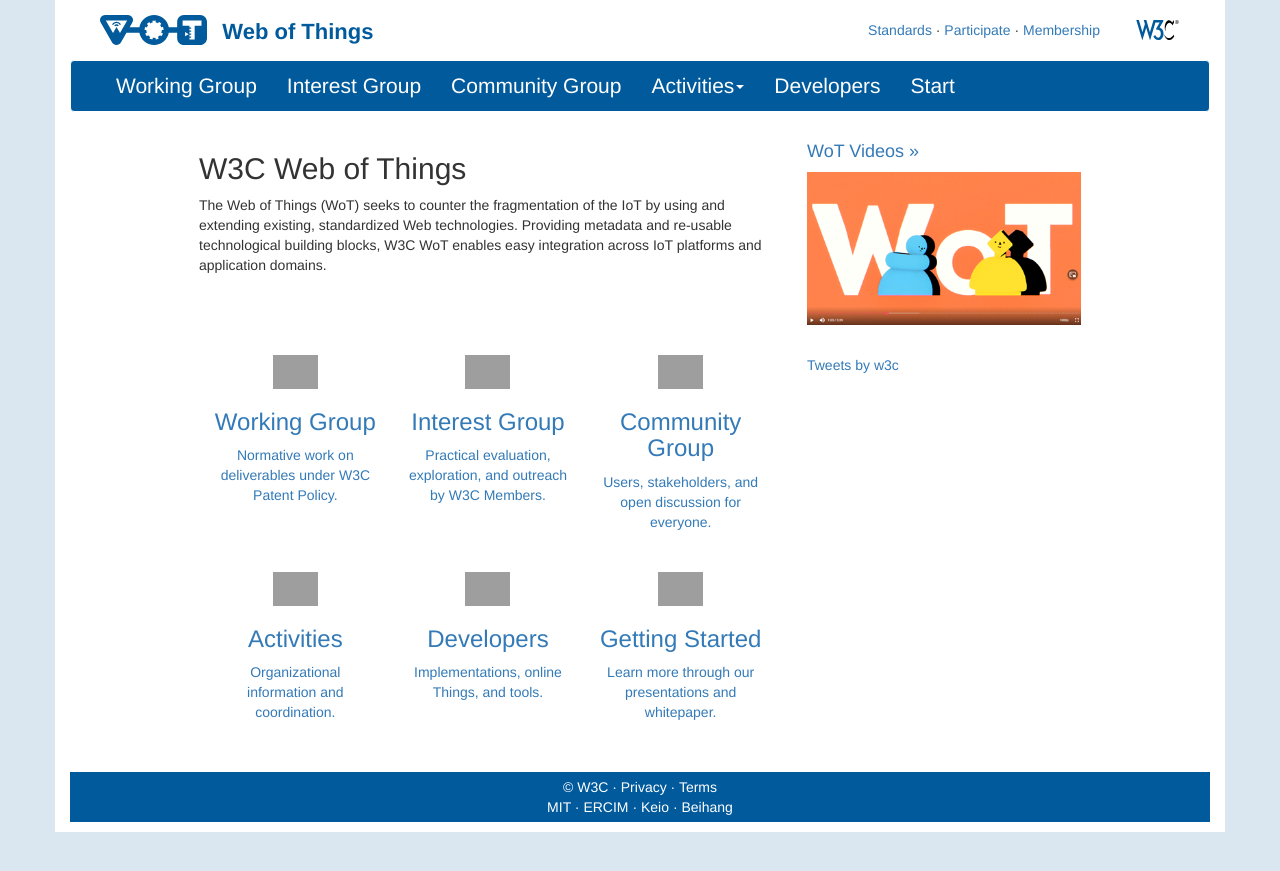
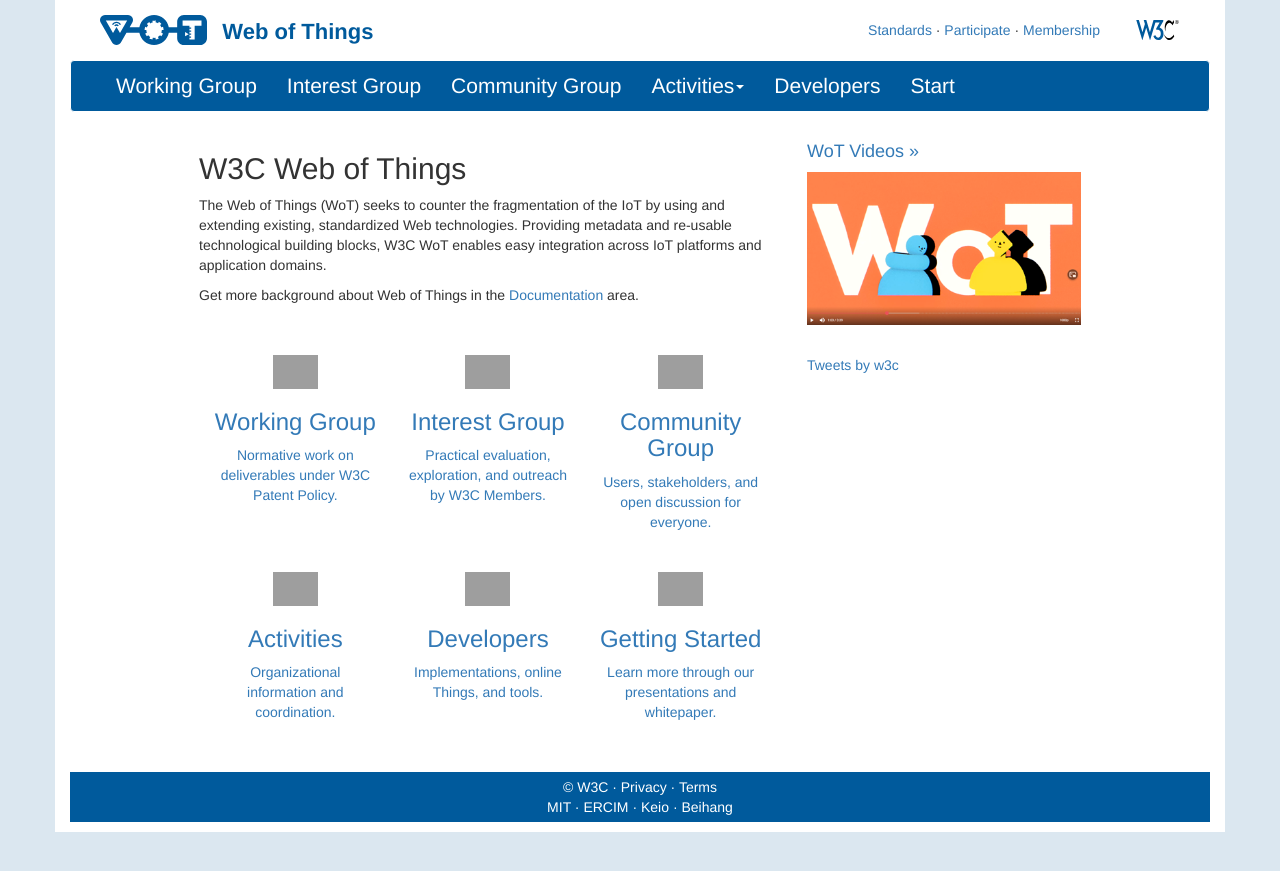
Before and after one commit to w3c/wot-marketing, a Jekyll site: the page built from docs/index.html, in a window 1280 px wide, cut to the strip 0-871 px from the top of the page. Built offline with Jekyll 4.4.1, drawn with Linux system fonts in a browser that asks for light colours; nearby versions of some CDN libraries; comment, search, counter and statistics services are not loaded; grey boxes are pictures that could not be loaded.

Commit message:
add link to Documentation from entry page

```diff
--- a/docs/index.html
+++ b/docs/index.html
@@ -8,6 +8,9 @@
 	<h2>W3C Web of Things</h2>
 	<p>
 		The Web of Things (WoT) seeks to counter the fragmentation of the IoT by using and extending existing, standardized Web technologies. Providing metadata and re-usable technological building blocks, W3C WoT enables easy integration across IoT platforms and application domains.
+	</p>
+	<p>
+		Get more background about Web of Things in the <a href="documentation/">Documentation</a> area.
 	</p>
 	</div>
 	<div class="col-md-4">
```
